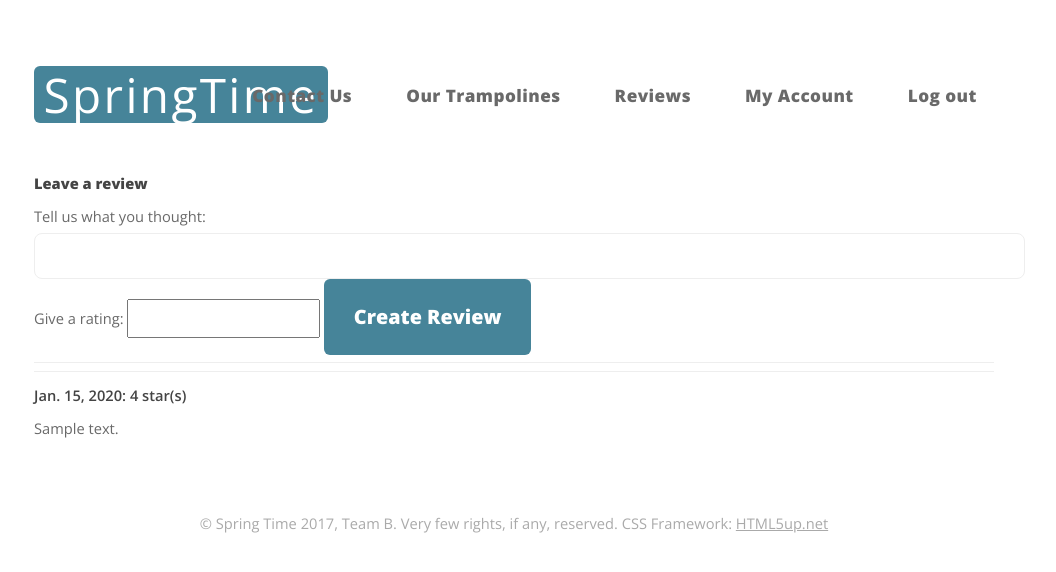
After one commit to aaanneli/springtime, a Django app: page /springtime/add_review/ in a window 1280 px wide. The commit adds this page. Shown: the top 572 px of the page, without its empty margins (126-1182 px from the left). Run offline with Django 3.2, Linux system fonts and the light colour scheme; a user stored in the database is signed in; tables that the repository leaves empty hold one stand-in row (values such as "Sample post"); some libraries are stand-ins or nearby versions.

Commit message:
reviews!

```diff
--- a/springtime/forms.py
+++ b/springtime/forms.py
@@ -1,6 +1,6 @@
 from django import forms
 from django.contrib.auth.models import User
-from springtime.models import UserProfile
+from springtime.models import UserProfile, Review
 
 class UserForm(forms.ModelForm):
 	password = forms.CharField(widget=forms.PasswordInput())
@@ -8,3 +8,12 @@ class UserForm(forms.ModelForm):
 	class Meta:
 		model = User
 		fields = ('username', 'email', 'password')
+
+class ReviewForm(forms.ModelForm):
+    content = forms.CharField(max_length=300,
+                                help_text="Tell us what you thought:")
+    rating = forms.IntegerField(help_text="Give a rating:")
+
+    class Meta:
+        model = Review
+        fields = ('content', 'rating')
--- a/springtime/urls.py
+++ b/springtime/urls.py
@@ -14,6 +14,7 @@ urlpatterns = [
     url(r'^contact_us/$', views.contact_us, name='contact_us'),
     url(r'^my_account/$', views.account, name='account'),
     url(r'^trampolines/$', views.trampolines, name='trampolines'),
+    url(r'^add_review/$', views.add_review, name='add_review'),
     url(r'^category/(?P<category_name_slug>[\w\-]+)/$',
         views.show_category, name='show_category'),
 ]
--- a/springtime/views.py
+++ b/springtime/views.py
@@ -1,7 +1,6 @@
 from django.shortcuts import render
-from springtime.forms import UserForm
-from springtime.models import Trampoline
-from springtime.models import Category
+from springtime.forms import UserForm, ReviewForm
+from springtime.models import Trampoline, Category, Review
 from django.contrib.auth import authenticate, login, logout
 from django.contrib.auth.models import User
 from django.http import JsonResponse
@@ -109,6 +108,23 @@ def user_login(request):
 	else:
 		return render(request, 'registration/login.html', {})
 
+def add_review(request):
+    form = ReviewForm
+    reviews = Review.objects.all()
+    if request.method == 'POST':
+        form = ReviewForm(request.POST)
+
+        if form.is_valid():
+            form.save(commit=True)
+
+            return index(request)
+
+        else:
+            print(form.errors)
+
+    return render(request, 'springtime/add_review.html', {'form': form, 'reviews' : reviews})
+
+
 @login_required
 def user_logout(request):
 	logout(request)
--- /dev/null
+++ b/springtimeproject/templates/springtime/add_review.html
@@ -0,0 +1,33 @@
+{% extends 'springtime/main.html' %}
+
+{% block body_block %}
+{% if user.is_authenticated %}
+    <h1>Leave a review</h1>
+    <div>
+        <form id="review_form" method="post" action="/springtime/add_review/">
+            {% csrf_token %}
+            {% for hidden in form.hidden_fields %}
+                {{ hidden }}
+            {% endfor %}
+            {% for field in form.visible_fields %}
+                {{ field.errors }}
+                {{ field.help_text }}
+                {{ field }}
+            {% endfor %}
+        <input type="submit" name="submit" value="Create Review" />
+        </form>
+    </div>
+{% else %}
+    <strong>You need to be signed in to leave a review.</strong>
+{% endif %}
+<hr>
+<hr>
+    {% if reviews %}
+        {% for review in reviews %}
+        <strong> {{ review.time }}: {{ review.rating }} star(s) </strong> </br>
+            {{ review.content }} </br> </br>
+        {% endfor %}
+    {% else %}
+        There are currently no reviews
+    {% endif %}
+{% endblock %}
--- a/springtimeproject/templates/springtime/main.html
+++ b/springtimeproject/templates/springtime/main.html
@@ -31,6 +31,7 @@
                     <!-- For the moment, Contact Us and Our Trampolines redirect to index -->
                     <li><a href="{% url 'contact_us' %}">Contact Us</a></li>
                     <li><a href="{% url 'trampolines' %}">Our Trampolines</a></li>
+                    <li><a href="/springtime/add_review/">Reviews</a></li>
 	{% if user.is_authenticated %}
         <li><a href ="{% url 'account' %}">My Account</a></li>
 		<li><a href="{% url 'auth_logout' %}?next=/springtime/">Log out</a></li>
```
